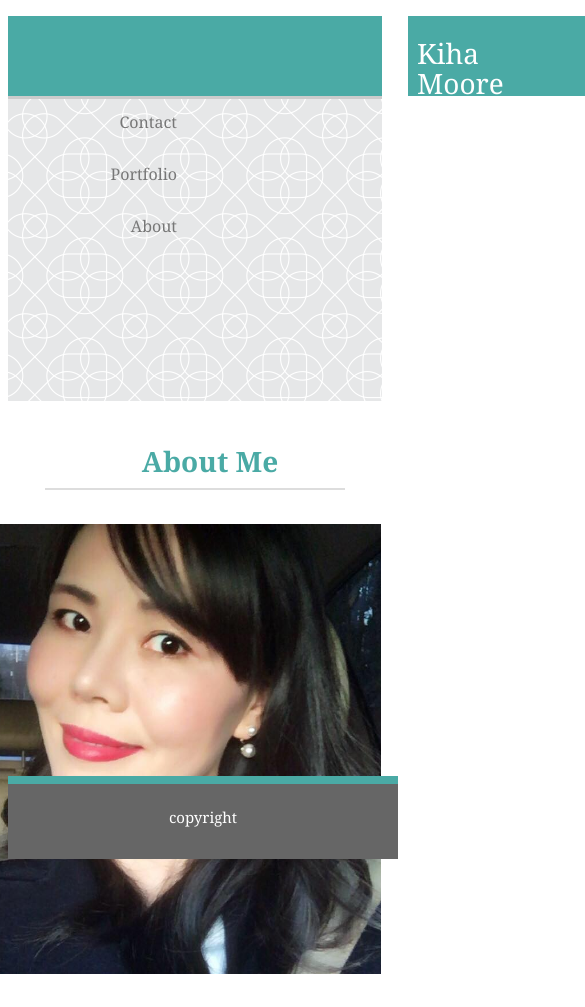
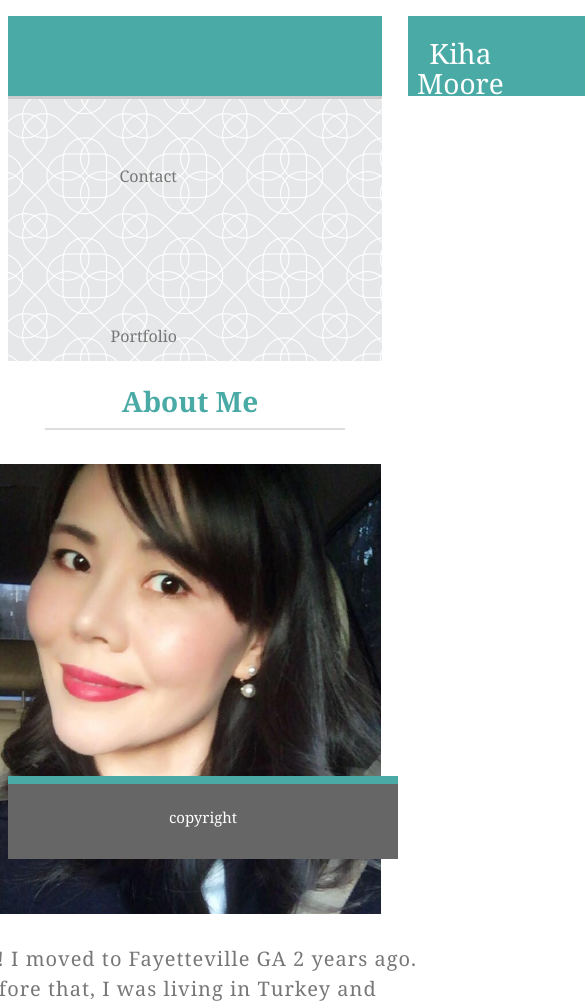
Before and after one commit to KihaMoore/Responsive-Portfolio, a plain HTML site: page index.html in a window 390 px wide. Shown: the top 1007 px of the page, 585 px wide, since content can reach past the window. Drawn offline with Linux system fonts and the light colour scheme.

Commit message:
fixed the details

```diff
--- a/contact.css
+++ b/contact.css
@@ -192,6 +192,7 @@ a.cp_btn:hover {
         float:right;
         padding: 20px 35px;
         color:#777777;
+        line-height:50px;
 
     }
 
@@ -226,7 +227,7 @@ a.cp_btn:hover {
         border:solid 1px #cccccc;
         padding: 10px 10px;
         margin-right:10px;
-        margin-top:200px;
+        margin-top:160px;
     }
 
     .contact{
@@ -340,6 +341,8 @@ a.cp_btn:hover {
 
         padding: 15px 15px;
         color:#777777;
+        line-height: 110px;
+        padding-right:50px;
 
     }
 
@@ -357,7 +360,7 @@ a.cp_btn:hover {
     .about-wrapper{
         background-image: url("css/images/intersection.png");
         width:100%;
-        height:750px;
+        height:900px;
         margin-bottom:-10px;
 
     }
@@ -487,6 +490,7 @@ a.cp_btn:hover {
 
         padding: 15px 15px;
         color:#777777;
+        line-height:100px;
 
     }
 
@@ -521,7 +525,7 @@ a.cp_btn:hover {
         border:solid 1px #cccccc;
         padding: 10px 10px;
         margin-right:10px;
-        margin-top:200px;
+        margin-top:100px;
     }
 
     .contact{
--- a/index.html
+++ b/index.html
@@ -31,7 +31,7 @@
             <p class=aboutme-letters>Hi! I moved to Fayetteville GA 2 years ago.
                 Before that, I was living in Turkey and Italy.
                 I'm photographer who love travel and cat and wine!
-                Check out my work <a href="https://www.kiha-moore.com/"><span>Here</span>!</a> <br>
+                Check out my work <a href="https://www.kiha-moore.com/" target="_blank"><span>Here</span>!</a> <br>
                  Photography is definitly my passion. <br>
                 BUT! I enjoy coding as mush as photoshoot. <br>
                 My dream is to become a nomad web-developer. Then I want to travel all over the world and
--- a/portfolio.css
+++ b/portfolio.css
@@ -273,6 +273,7 @@ li{
     float:right;
     padding: 20px 35px;
     color:#777777;
+    line-height:50px;
 
 }
 
@@ -289,7 +290,7 @@ a:hover{
 .about-wrapper{
     background-image: url("css/images/intersection.png");
     width:100%;
-    height:790px;
+    height:850px;
     margin-bottom:-10px;
 
 }
@@ -307,14 +308,14 @@ hr{
     width:600px;
     height:550px;
     background-color:white;
-    position: absolute;
-	top: 50%;
-	left: 50%;
-    transform: translate(-50%, -50%);
     border:solid 1px #cccccc;
-    padding: 10px 10px;
-    margin-right:10px;
-    margin-top:300px;
+    margin-top:250px;
+
+
+
+
+
+
 }
 
 h1{
@@ -492,6 +493,7 @@ img{
 
         padding: 45px 15px;
         color:#777777;
+        padding-right:50px;
 
     }
 
@@ -507,7 +509,7 @@ img{
     .about-wrapper{
         background-image: url("css/images/intersection.png");
         width:100%;
-        height:3000px;
+        height:3200px;
         padding:0 auto;
         /* margin-top:10px;
          */
@@ -528,7 +530,7 @@ img{
 
     .gallery{
 
-        margin-top:1400px;
+        margin-top:1350px;
         width:80%;;
         height:2700px;
 
@@ -731,6 +733,7 @@ img{
         width:100%;
         height:2700px;
         padding:0 auto;
+
         /* margin-top:10px;
          */
 
@@ -759,7 +762,7 @@ img{
         left: 50%;
         transform: translate(-50%, -50%);
         border:solid 1px #cccccc; */
-        margin-top:1200px;
+        margin-top:1100px;
         /* padding: 10px 10px;
         margin-right:10px;
         padding-top:-40px */
--- a/style.css
+++ b/style.css
@@ -199,9 +199,9 @@ li{
     float:right;
     padding: 20px 35px;
     color:#777777;
+    line-height:50px;
 
 }
-
 
 span{
     font-weight:bold;
@@ -221,16 +221,17 @@ a:hover{
     background-image: url("css/images/intersection.png");
     /* background-size: contain; */
     width:100%;
-    height:750px;
+    height:800px;
 
 
 }
 
 .about-me{
-    margin-top:250px;
+    margin-top:200px;
     width:800px;
     height:500px;
     background-color:white;
+
 }
 
 
@@ -244,7 +245,7 @@ a:hover{
 
 hr{
     background-color:#dddddd;
-    width:900px;
+    width:750px;
     height:2px;
     border:none;
 
@@ -327,9 +328,8 @@ p{
     ul {
         list-style: none;
         text-align: center;
-        margin-left:80px;
+         margin-left:80px;
         padding-right:190px;
-
 
       }
 
@@ -337,8 +337,10 @@ p{
 
     li{
 
-        padding: 15px 15px;
+        padding: 45px 15px;
         color:#777777;
+        padding-right:50px;
+        line-height:50px;
 
     }
 
@@ -360,7 +362,7 @@ p{
     .about-wrapper{
         background-image: url("css/images/intersection.png");
         width:100%;
-        height:800px;
+        height:1000px;
         padding:0 auto;
 
 
@@ -442,18 +444,11 @@ p{
 @media screen and (max-width: 640px) {
 
     .header{
+        width:100%;
         position: static;
         background-color:#4aaaa5;
     }
 
-
-    .header-logo{
-        height:80px;
-        width:100%;
-        background-color:#4aaaa5;
-        color:white;
-        margin-right:50px;
-      }
 
 
 
@@ -461,6 +456,7 @@ p{
         font-size: 28px;
         color:white;
         padding-right: 450px;
+        float:left;
     }
 
 
@@ -472,12 +468,15 @@ p{
          margin-left:80px;
         padding-right:190px;
 
+
+
+
       }
 
 
 
     li{
-
+        line-height:130px;
         padding: 15px 15px;
         color:#777777;
 
@@ -501,7 +500,7 @@ p{
     .about-wrapper{
         background-image: url("css/images/intersection.png");
         width:100%;
-        height:1300px;
+        height:1400px;
 
     }
 
@@ -509,9 +508,7 @@ p{
         width:450px;
         height:1000px;
         background-color:white;
-        padding-top:30px;
-        margin-top:500px;
-        margin-bottom:30px;
+        margin-top:450px;
 
 
 }
@@ -535,9 +532,8 @@ p{
             text-align: center;
             margin-top:10px;
             margin-bottom:-10px;
+            padding-right:40px;
 
-            /* padding-left:30px;
-            padding-bottom:10px; */
         }
 
     img{
@@ -545,9 +541,7 @@ p{
         width:170px;
         height:170px;
         padding-bottom:30px;
-        /* margin-left:28px;
-        margin-top:26px;
-        margin-right:25px; */
+
     }
 
 
```
